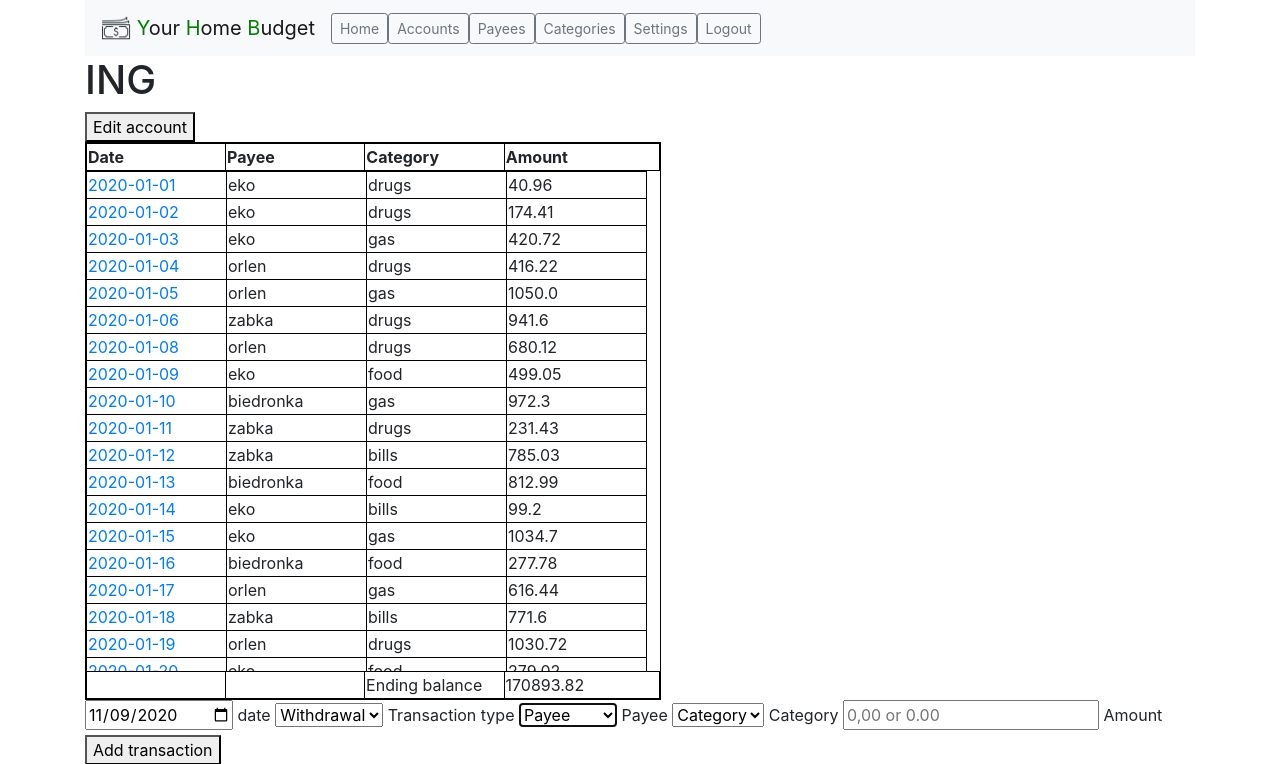
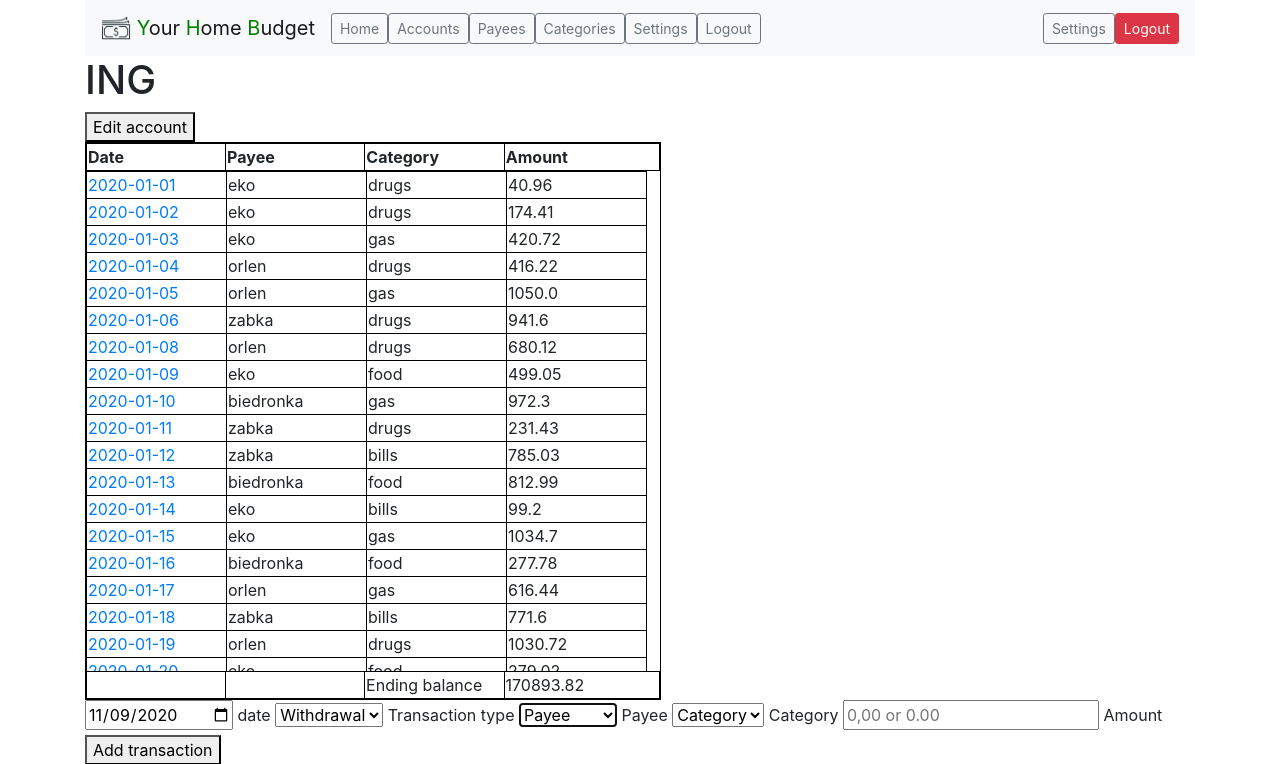
Before and after one commit to marsiekiera/YHB, a Flask app: a page that uses flask/app/templates/layout.html in a window 1280 px wide. Shown: the top 764 px of the page. Run offline with Flask 2, Linux system fonts and the light colour scheme; a user stored in the database is signed in; data comes from the database, SQL or seed files in the repository.

Commit message:
navbar change

```diff
--- a/flask/app/templates/layout.html
+++ b/flask/app/templates/layout.html
@@ -50,6 +50,24 @@
                     {% block navbar %}{% endblock %}
                 {% endif %}
             </form>
+                <form class="form-inline my-2 my-lg-0">
+                    <a href="/settings">
+                        {% if st_name == "Settings" %}
+                            <button  class="btn btn-outline-success"
+                            type="button">
+                        {% else %}
+                            <button class="btn btn-sm btn-outline-secondary"
+                            type="button">
+                        {% endif %}
+                            Settings
+                        </button>
+                    </a>
+                    <a href="/logout">
+                        <button class="btn btn-sm btn-danger" type="button">
+                            Logout
+                        </button>
+                    </a>
+                </form>
             </nav>
 
             {% with messages = get_flashed_messages(with_categories=true) %}
```
